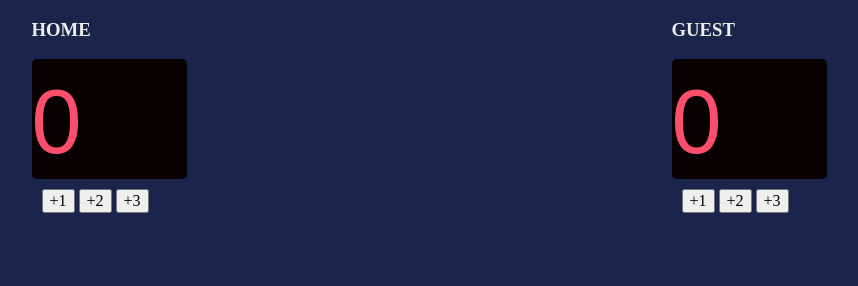
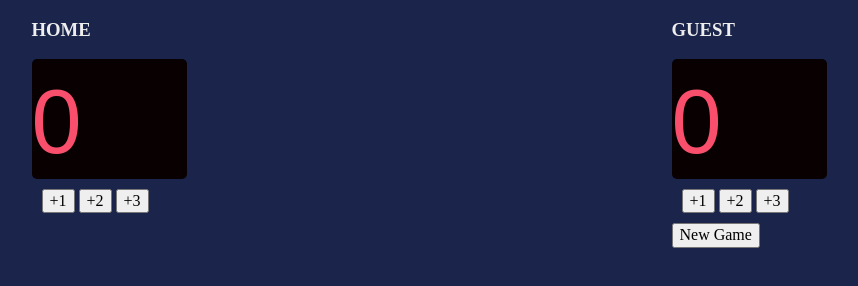
Before and after one commit to JessVarghese/scoreboard, a website built with Vite: page index.html in a window 1280 px wide. Shown: the whole page, without its empty margins (211-1069 px from the left). Built offline with nearby package versions, Linux system fonts and the light colour scheme; a web font is replaced by a local one.

Commit message:
added newgame function

```diff
--- a/index.css
+++ b/index.css
@@ -9,6 +9,7 @@ body {
 .container {
     display: flex;
     justify-content: space-around;
+
 
 }
 
--- a/index.html
+++ b/index.html
@@ -26,6 +26,10 @@
                     <button onclick="addGuest()">+2</button>
                     <button onclick="addGuest()">+3</button>
                 </div>
+                <div id="ng-btn">
+                    <button id="new-game" onclick="newGame()">New Game</button>
+                </div>
+
             </div>
         </div>
         <script src="index.js"></script>
--- a/index.js
+++ b/index.js
@@ -3,6 +3,7 @@ let scoreGuest = 0
 
 let homeCount = document.getElementById("score1-text")
 let guestCount = document.getElementById("score2-text")
+
 
 
 function addHome() {
@@ -16,3 +17,10 @@ function addGuest() {
     scoreGuest += 1
     guestCount.textContent = scoreGuest
 }
+
+
+function newGame() {
+    homeCount.textContent = 0
+    guestCount.textContent = 0
+
+}
```
Also changed, not shown: README.md.
